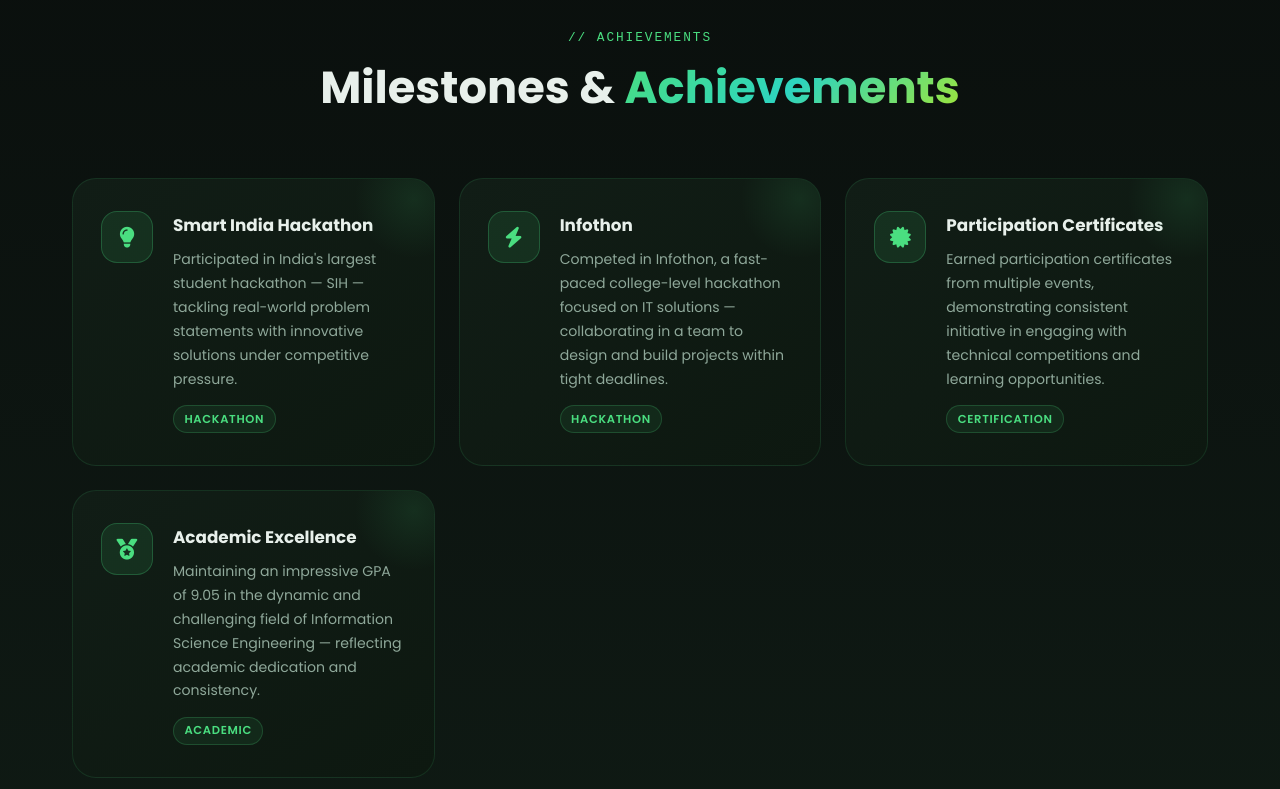
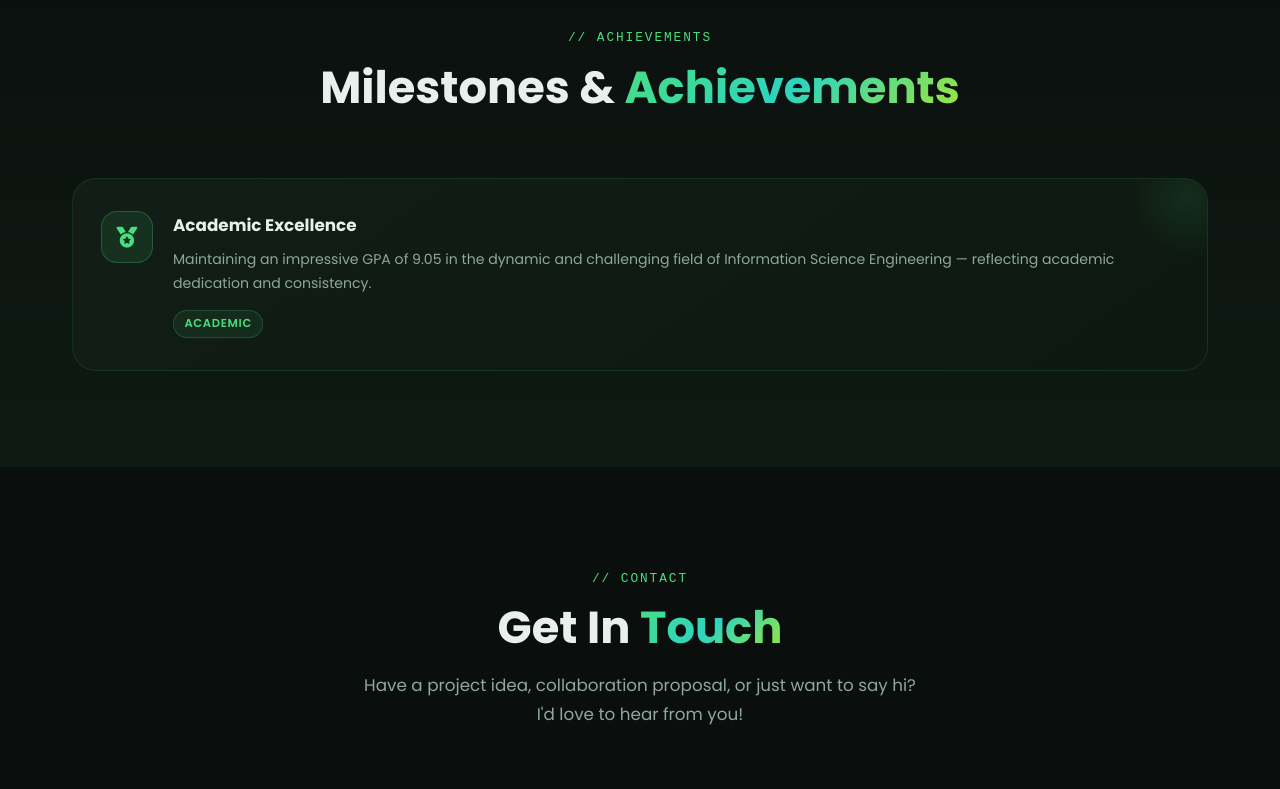
Before and after one commit to neha-connect/portfolio13, a plain HTML site: page index.html in a window 1280 px wide. Shown: the part 4560-5349 px from the top of the page. Drawn offline with Linux system fonts and the light colour scheme.

Commit message:
removed achievements

```diff
--- a/index.html
+++ b/index.html
@@ -473,35 +473,11 @@
 
       <div class="achievements-grid">
 
-        <div class="achievement-card reveal">
-          <div class="ach-glow"></div>
-          <div class="ach-icon"><i class="fas fa-lightbulb"></i></div>
-          <div class="ach-content">
-            <h3>Smart India Hackathon</h3>
-            <p>Participated in India's largest student hackathon — SIH — tackling real-world problem statements with innovative solutions under competitive pressure.</p>
-            <span class="ach-tag">Hackathon</span>
-          </div>
-        </div>
 
-        <div class="achievement-card reveal">
-          <div class="ach-glow"></div>
-          <div class="ach-icon"><i class="fas fa-bolt"></i></div>
-          <div class="ach-content">
-            <h3>Infothon</h3>
-            <p>Competed in Infothon, a fast-paced college-level hackathon focused on IT solutions — collaborating in a team to design and build projects within tight deadlines.</p>
-            <span class="ach-tag">Hackathon</span>
-          </div>
-        </div>
 
-        <div class="achievement-card reveal">
-          <div class="ach-glow"></div>
-          <div class="ach-icon"><i class="fas fa-certificate"></i></div>
-          <div class="ach-content">
-            <h3>Participation Certificates</h3>
-            <p>Earned participation certificates from multiple events, demonstrating consistent initiative in engaging with technical competitions and learning opportunities.</p>
-            <span class="ach-tag">Certification</span>
-          </div>
-        </div>
+
+
+
 
         <div class="achievement-card reveal">
           <div class="ach-glow"></div>
```
